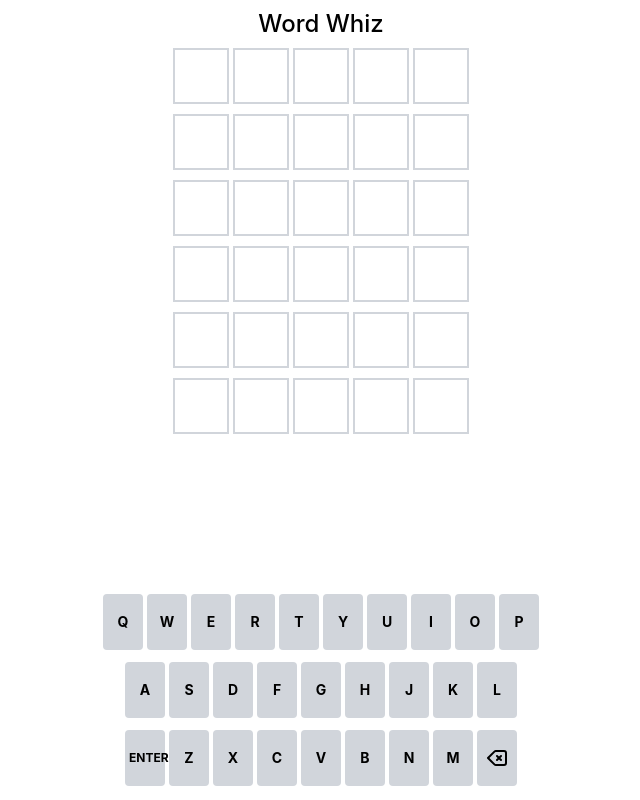
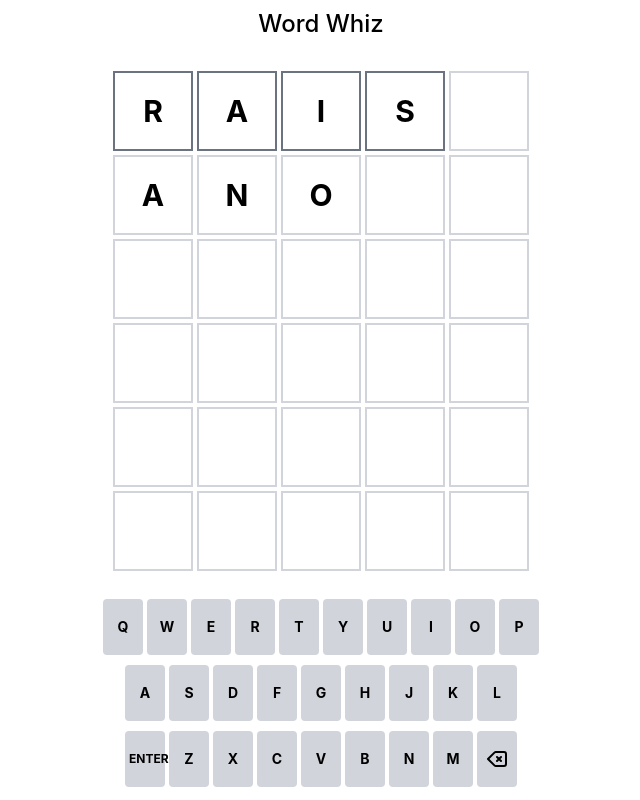
Before and after one commit to kofosu2289/WordWhiz, a React (Create React App) app: page / in a window 1280 px wide. Shown: the whole page, without its empty margins (319-959 px from the left). Built offline with nearby package versions, Linux system fonts and the light colour scheme.

Commit message:
add cell styles

```diff
--- a/src/App.js
+++ b/src/App.js
@@ -38,13 +38,17 @@ const status = {
 
 function App() {
   const [board, setBoard] = useState([
-    ['', '', '', '', ''],
-    ['', '', '', '', ''],
+    ['R', 'A', 'I', 'S', ''],
+    ['A', 'N', 'O', '', ''],
     ['', '', '', '', ''],
     ['', '', '', '', ''],
     ['', '', '', '', ''],
     ['', '', '', '', ''],
   ])
+  const [cellStatuses, setCellStatuses] = useState(() =>
+    Array(6).fill(Array(5).fill(status.unguessed))
+  )
+  const [currentRow, setCurrentRow] = useState(0)
   const [letterStatuses, setLetterStatuses] = useState(() => {
     const letterStatuses = {}
     letters.forEach((letter) => {
@@ -53,22 +57,42 @@ function App() {
     return letterStatuses
   })
 
+  const getCellStyles = (rowNumber, colNumber, letter) => {
+    if (rowNumber === currentRow) {
+      if (letter) return 'border-gray-500'
+      return
+    }
+
+    switch (cellStatuses[rowNumber][colNumber]) {
+      case status.green:
+        return 'bg-green-600 text-white'
+      case status.yellow:
+        return 'bg-yellow-500 text-white'
+      case status.gray:
+        return 'bg-gray-600 text-white'
+      default:
+        return
+    }
+  }
+
   return (
     <div className="flex flex-col justify-between h-screen">
-      <div>
-        <h1 className="text-center font-medium text-2xl my-2">Word Whiz</h1>
-        <div className="flex items-center flex-col">
-          <div className="grid grid-rows-6 grid-flow-col gap-1">
-            {board.map((row) => (
-              <div className="mb-0">
-                {row.map((cell) => (
-                  <span className="inline-block w-14 h-14 mx-[2px] border-2 border-gray-300">
-                    {cell}
-                  </span>
-                ))}
-              </div>
-            ))}
-          </div>
+      <h1 className="text-center font-medium text-2xl my-2">Word Whiz</h1>
+      <div className="flex items-center flex-col">
+        <div className="grid grid-cols-5 grid-flow-row gap-1">
+          {board.map((row, rowNumber) =>
+            row.map((letter, colNumber) => (
+              <span
+                className={`${getCellStyles(
+                  rowNumber,
+                  colNumber,
+                  letter
+                )} inline-flex items-center justify-center font-bold text-3xl w-16 h-16 sm:w-20 sm:h-20 border-2 border-gray-300`}
+              >
+                {letter}
+              </span>
+            ))
+          )}
         </div>
       </div>
       <Keyboard letterStatuses={letterStatuses} />
@@ -86,11 +110,11 @@ const Keyboard = ({ letterStatuses }) => {
   const getKeyStyle = (letter) => {
     switch (letterStatuses[letter]) {
       case status.green:
-        return 'bg-green-500 text-white'
+        return 'bg-green-600 text-white'
       case status.yellow:
         return 'bg-yellow-600 text-white'
       case status.gray:
-        return 'bg-gray-700 text-white'
+        return 'bg-gray-600 text-white'
       default:
         return 'bg-gray-300'
     }
@@ -99,7 +123,7 @@ const Keyboard = ({ letterStatuses }) => {
   return (
     <div className="w-full flex flex-col items-center mb-2">
       {keyboardLetters.map((row, idx) => (
-        <div className="w-full flex justify-center my-[6px]">
+        <div className="w-full flex justify-center my-[5px]">
           <>
             {idx === 2 && (
               <button className="h-14 w-12 px-1 text-xs sm:w-10 bg-gray-300 mx-[2px] font-bold rounded">
@@ -108,7 +132,7 @@ const Keyboard = ({ letterStatuses }) => {
             )}
             {row.map((letter) => (
               <button
-                className={`h-14 w-7 sm:w-10 ${getKeyStyle(
+                className={`h-14 w-8 sm:w-10 ${getKeyStyle(
                   letter
                 )} mx-[2px] text-sm font-bold rounded`}
               >
```
